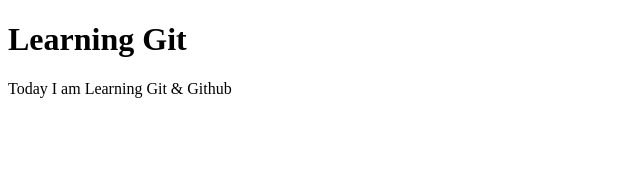
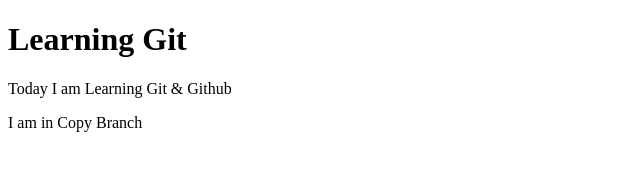
Before and after one commit to ombhagwat2401/website, a plain HTML site: page index.html in a window 1280 px wide. Shown: the whole page, without its empty margins (0-640 px from the left). Drawn offline with Linux system fonts and the light colour scheme.

Commit message:
updated in index.html file

```diff
--- a/index.html
+++ b/index.html
@@ -9,6 +9,7 @@
 
     <h1>Learning Git</h1>
     <p>Today I am Learning Git & Github</p>
+    <p>I am in Copy Branch</p>
 
 </body>
 </html>
```
